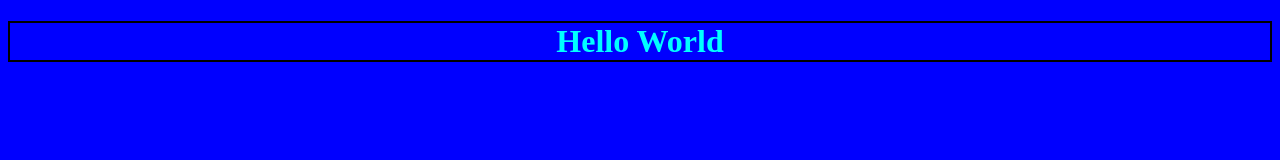
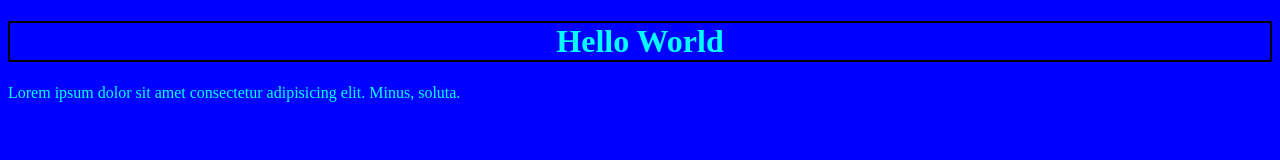
Before and after one commit to erikosh1/ignore-tes, a plain HTML site: page index.htm in a window 1280 px wide. Drawn offline with Linux system fonts and the light colour scheme.

Commit message:
menambahkan file lainya

```diff
--- a/index.htm
+++ b/index.htm
@@ -8,5 +8,6 @@
 </head>
 <body>
     <h1>Hello World</h1>
+    <p>Lorem ipsum dolor sit amet consectetur adipisicing elit. Minus, soluta.</p>
 </body>
 </html>
```
Also changed, not shown: script.js (added), 1 other file.
